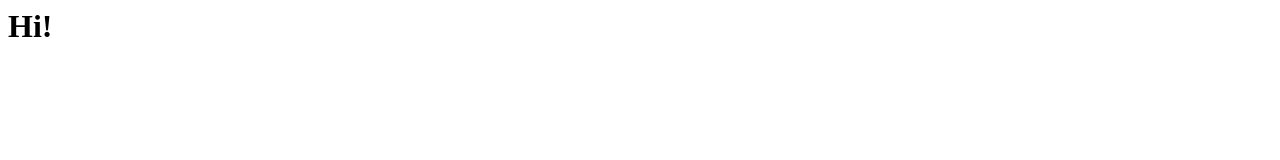
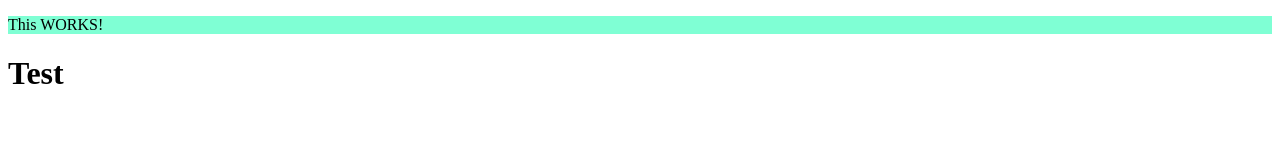
Before and after one commit to kreperu/kreperu.github.io, a plain HTML site: page index.html in a window 1280 px wide. Drawn offline with Linux system fonts and the light colour scheme.

Commit message:
Test Styles

```diff
--- a/index.html
+++ b/index.html
@@ -1 +1,12 @@
-<h1>Hi!</h1>
+<!DOCTYPE html>
+<head>
+    <style>
+        p {
+            background-color: aquamarine;
+        }
+    </style>
+</head>
+<body>
+    <p>This WORKS!</p>
+    <h1>Test</h1>
+</body>
```
